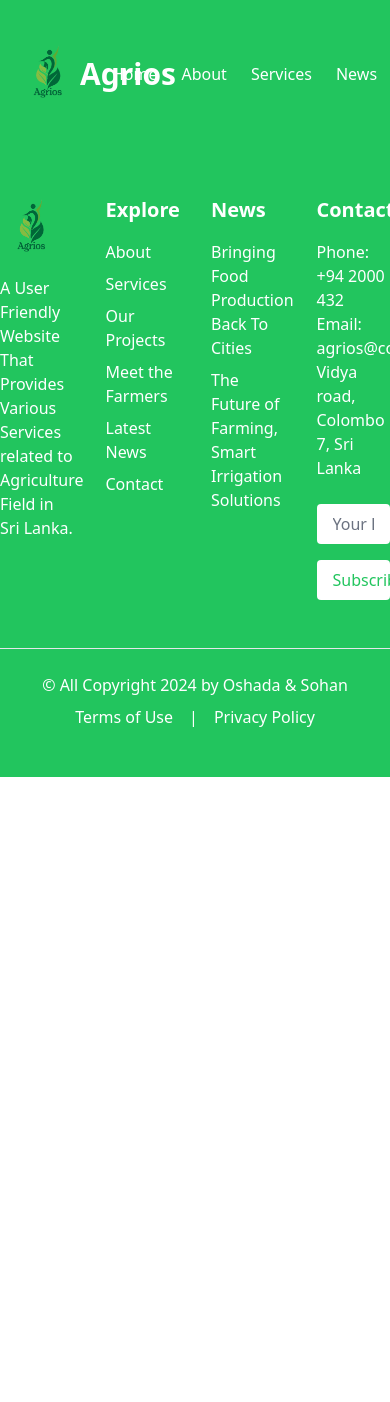
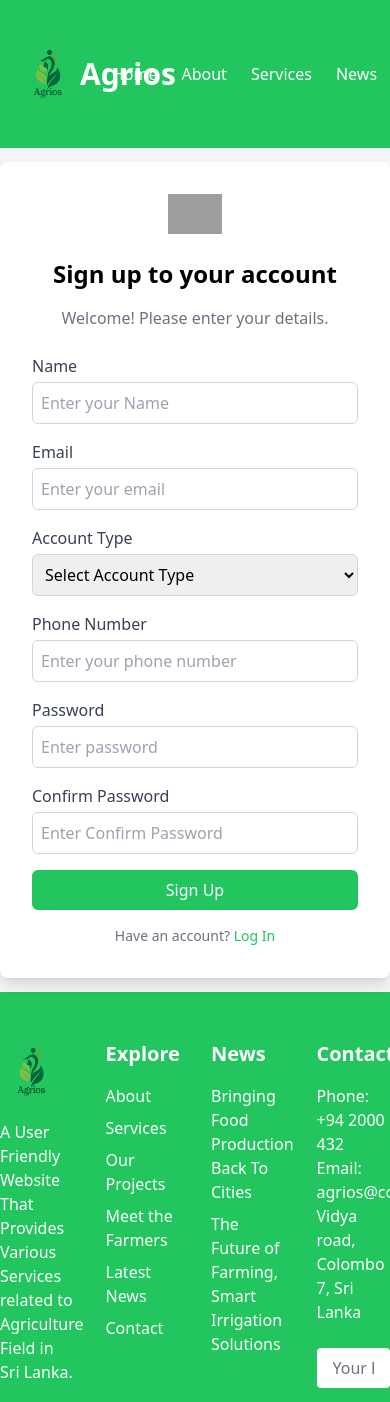
Before and after one commit to OKSamarasinghe/Agrios_React_WebApp, a React (Vite) app in the folder agrios-react-app/: page /register in a window 390 px wide. Shown: the top 1402 px of the page. Before the commit the page ends 844 px from the top, so only its background shows below. Built offline with nearby package versions, Linux system fonts and the light colour scheme; grey boxes are pictures that could not be loaded.

Commit message:
Login register structure done
not complete

```diff
--- a/agrios-react-app/src/components/Navbar.jsx
+++ b/agrios-react-app/src/components/Navbar.jsx
@@ -1,27 +1,30 @@
-// src/components/Navbar.jsx
-
 import React from 'react';
+import { Link } from 'react-router-dom'; // Import Link from react-router-dom
 import agriosLogo from '../assets/images/agriosLogo.png'; // Import the logo image
 
 const Navbar = () => {
   return (
     <nav className="bg-green-500">
       <div className="container mx-auto px-4 py-4 flex justify-between items-center">
-        <a href="/" className="flex items-center text-white text-3xl font-bold">
+        <Link to="/" className="flex items-center text-white text-3xl font-bold">
           <img src={agriosLogo} alt="Agrios Logo" className="h-17 w-16 mr-0.2" /> {/* Increased size */}
           Agrios
-        </a>
+        </Link>
         <ul className="flex space-x-6 text-white">
-          <li><a href="/" className="hover:underline">Home</a></li>
-          <li><a href="/about" className="hover:underline">About</a></li>
-          <li><a href="/services" className="hover:underline">Services</a></li>
-          <li><a href="/news" className="hover:underline">News</a></li>
-          <li><a href="/shop" className="hover:underline">Shop</a></li>
-          <li><a href="/contact" className="hover:underline">Contact</a></li>
+          <li><Link to="/" className="hover:underline">Home</Link></li>
+          <li><Link to="/about" className="hover:underline">About</Link></li>
+          <li><Link to="/services" className="hover:underline">Services</Link></li>
+          <li><Link to="/news" className="hover:underline">News</Link></li>
+          <li><Link to="/shop" className="hover:underline">Shop</Link></li>
+          <li><Link to="/contact" className="hover:underline">Contact</Link></li>
         </ul>
         <div className="space-x-4">
-          <button className="text-white border-white border-2 px-3 py-1 rounded">Sign In</button>
-          <button className="text-green-500 bg-white px-3 py-1 rounded">Sign Up</button>
+          <Link to="/login">
+            <button className="text-white border-white border-2 px-3 py-1 rounded">Sign In</button>
+          </Link>
+          <Link to="/register">
+            <button className="text-green-500 bg-white px-3 py-1 rounded">Sign Up</button>
+          </Link>
         </div>
       </div>
     </nav>
--- a/agrios-react-app/src/main.jsx
+++ b/agrios-react-app/src/main.jsx
@@ -13,6 +13,8 @@ import Shop from './pages/Shop.jsx'
 import Contact from './pages/Contact.jsx'
 import HelpSupport from './pages/HelpSupport.jsx'
 import FAQ from './pages/FAQ.jsx'
+import Registration from './pages/Registration.jsx'
+import Login from './pages/Login.jsx'
 
 createRoot(document.getElementById('root')).render(
   <StrictMode>
@@ -27,6 +29,8 @@ createRoot(document.getElementById('root')).render(
         <Route path='/contact' element={<Contact/>}/>
         <Route path='/help' element={<HelpSupport/>}/>
         <Route path='/faq' element={<FAQ/>}/>
+        <Route path='/register' element={<Registration/>}/>
+        <Route path='/login' element={<Login/>}/>
       </Routes>
       <Footer />
     </Router>
--- /dev/null
+++ b/agrios-react-app/src/pages/Login.jsx
@@ -0,0 +1,107 @@
+import React, { useState } from 'react';
+
+const Login = () => {
+  const [accountType, setAccountType] = useState("Customer");
+
+  const handleAccountTypeChange = (e) => {
+    setAccountType(e.target.value);
+  };
+
+  return (
+    <div className="min-h-screen flex items-center justify-center bg-gray-50">
+      <div className="w-full max-w-md p-8 space-y-8 bg-white shadow-lg rounded-lg">
+        <div className="text-center">
+          <img
+            src="/path/to/your/logo.png"
+            alt="Logo"
+            className="mx-auto h-12 w-auto"
+          />
+          <h2 className="mt-6 text-3xl font-extrabold text-gray-900">Log in to your account</h2>
+          <p className="mt-2 text-sm text-gray-600">
+            Welcome back! Please enter your details.
+          </p>
+        </div>
+
+        <form className="mt-8 space-y-6">
+          <div className="rounded-md shadow-sm -space-y-px">
+            <div>
+              <label htmlFor="email-address" className="sr-only">Email address</label>
+              <input
+                id="email-address"
+                name="email"
+                type="email"
+                autoComplete="email"
+                required
+                className="appearance-none rounded-none relative block w-full px-3 py-2 border border-gray-300 placeholder-gray-500 text-gray-900 rounded-t-md focus:outline-none focus:ring-green-500 focus:border-green-500 focus:z-10 sm:text-sm"
+                placeholder="Enter your email"
+              />
+            </div>
+            <div>
+              <label htmlFor="password" className="sr-only">Password</label>
+              <input
+                id="password"
+                name="password"
+                type="password"
+                autoComplete="current-password"
+                required
+                className="appearance-none rounded-none relative block w-full px-3 py-2 border border-gray-300 placeholder-gray-500 text-gray-900 rounded-b-md focus:outline-none focus:ring-green-500 focus:border-green-500 focus:z-10 sm:text-sm"
+                placeholder="Enter password"
+              />
+            </div>
+          </div>
+
+          <div className="mt-4">
+            <label htmlFor="account-type" className="block text-sm font-medium text-gray-700">Account Type</label>
+            <select
+              id="account-type"
+              value={accountType}
+              onChange={handleAccountTypeChange}
+              className="mt-1 block w-full px-3 py-2 border border-gray-300 bg-white rounded-md shadow-sm focus:outline-none focus:ring-green-500 focus:border-green-500 sm:text-sm"
+            >
+              <option>Customer</option>
+              <option>Farmer</option>
+            </select>
+          </div>
+
+          <div className="flex items-center justify-between mt-4">
+            <div className="text-sm">
+              <a href="#" className="font-medium text-green-600 hover:text-green-500">Forgot password?</a>
+            </div>
+          </div>
+
+          <div>
+            <button
+              type="submit"
+              className="group relative w-full flex justify-center py-2 px-4 border border-transparent text-sm font-medium rounded-md text-white bg-green-600 hover:bg-green-700 focus:outline-none focus:ring-2 focus:ring-offset-2 focus:ring-green-500"
+            >
+              Sign in
+            </button>
+          </div>
+
+          <div className="mt-6 flex items-center justify-center">
+            <button
+              type="button"
+              className="group flex justify-center py-2 px-4 border border-gray-300 rounded-md text-sm font-medium text-gray-700 bg-white hover:bg-gray-50 focus:outline-none focus:ring-2 focus:ring-offset-2 focus:ring-green-500"
+            >
+              <img
+                src="/path/to/google-icon.png"
+                alt="Google icon"
+                className="w-5 h-5 mr-2"
+              />
+              Sign in with Google
+            </button>
+          </div>
+
+          <div className="text-sm text-center mt-4">
+            <p>
+              Don't have an account?{" "}
+              <a href="#" className="font-medium text-green-600 hover:text-green-500">Sign up</a>
+            </p>
+          </div>
+        </form>
+      </div>
+    </div>
+  );
+};
+
+export default Login;
--- /dev/null
+++ b/agrios-react-app/src/pages/Registration.jsx
@@ -0,0 +1,157 @@
+import React, { useState } from 'react';
+
+const Registration = () => {
+  // State to manage form fields
+  const [formData, setFormData] = useState({
+    name: '',
+    email: '',
+    accountType: '',
+    phoneNumber: '',
+    password: '',
+    confirmPassword: '',
+  });
+
+  const handleChange = (e) => {
+    const { name, value } = e.target;
+    setFormData({
+      ...formData,
+      [name]: value,
+    });
+  };
+
+  const handleSubmit = (e) => {
+    e.preventDefault();
+    // Handle form submission logic here
+    console.log(formData);
+  };
+
+  return (
+    <div className="flex justify-center items-center h-screen bg-gray-100">
+      <div className="bg-white shadow-lg rounded-lg p-8 max-w-md w-full">
+        {/* Logo */}
+        <div className="flex justify-center mb-6">
+          <img
+            src="/path-to-logo.png" // Replace with actual logo path
+            alt="Logo"
+            className="h-10"
+          />
+        </div>
+
+        {/* Heading */}
+        <h2 className="text-2xl font-semibold text-center mb-4">Sign up to your account</h2>
+        <p className="text-gray-500 text-center mb-6">Welcome! Please enter your details.</p>
+
+        {/* Form */}
+        <form onSubmit={handleSubmit} className="space-y-4">
+          {/* Name */}
+          <div>
+            <label className="block text-gray-700 font-medium mb-1">Name</label>
+            <input
+              type="text"
+              name="name"
+              placeholder="Enter your Name"
+              value={formData.name}
+              onChange={handleChange}
+              className="w-full border border-gray-300 rounded-md p-2 focus:outline-none focus:ring-2 focus:ring-green-500"
+              required
+            />
+          </div>
+
+          {/* Email */}
+          <div>
+            <label className="block text-gray-700 font-medium mb-1">Email</label>
+            <input
+              type="email"
+              name="email"
+              placeholder="Enter your email"
+              value={formData.email}
+              onChange={handleChange}
+              className="w-full border border-gray-300 rounded-md p-2 focus:outline-none focus:ring-2 focus:ring-green-500"
+              required
+            />
+          </div>
+
+          {/* Account Type */}
+          <div>
+            <label className="block text-gray-700 font-medium mb-1">Account Type</label>
+            <select
+              name="accountType"
+              value={formData.accountType}
+              onChange={handleChange}
+              className="w-full border border-gray-300 rounded-md p-2 focus:outline-none focus:ring-2 focus:ring-green-500"
+              required
+            >
+              <option value="" disabled>Select Account Type</option>
+              <option value="Customer">Customer</option>
+              <option value="Farmer">Farmer</option>
+            </select>
+          </div>
+
+          {/* Phone Number */}
+          <div>
+            <label className="block text-gray-700 font-medium mb-1">Phone Number</label>
+            <input
+              type="text"
+              name="phoneNumber"
+              placeholder="Enter your phone number"
+              value={formData.phoneNumber}
+              onChange={handleChange}
+              className="w-full border border-gray-300 rounded-md p-2 focus:outline-none focus:ring-2 focus:ring-green-500"
+              required
+            />
+          </div>
+
+          {/* Password */}
+          <div>
+            <label className="block text-gray-700 font-medium mb-1">Password</label>
+            <input
+              type="password"
+              name="password"
+              placeholder="Enter password"
+              value={formData.password}
+              onChange={handleChange}
+              className="w-full border border-gray-300 rounded-md p-2 focus:outline-none focus:ring-2 focus:ring-green-500"
+              required
+            />
+          </div>
+
+          {/* Confirm Password */}
+          <div>
+            <label className="block text-gray-700 font-medium mb-1">Confirm Password</label>
+            <input
+              type="password"
+              name="confirmPassword"
+              placeholder="Enter Confirm Password"
+              value={formData.confirmPassword}
+              onChange={handleChange}
+              className="w-full border border-gray-300 rounded-md p-2 focus:outline-none focus:ring-2 focus:ring-green-500"
+              required
+            />
+          </div>
+
+          {/* Submit Button */}
+          <div className="text-center">
+            <button
+              type="submit"
+              className="bg-green-500 text-white w-full py-2 rounded-md hover:bg-green-600 transition duration-300"
+            >
+              Sign Up
+            </button>
+          </div>
+        </form>
+
+        {/* Log In link */}
+        <div className="text-center mt-4">
+          <p className="text-sm text-gray-500">
+            Have an account?{' '}
+            <a href="/login" className="text-green-500 hover:underline">
+              Log In
+            </a>
+          </p>
+        </div>
+      </div>
+    </div>
+  );
+};
+
+export default Registration;
```
